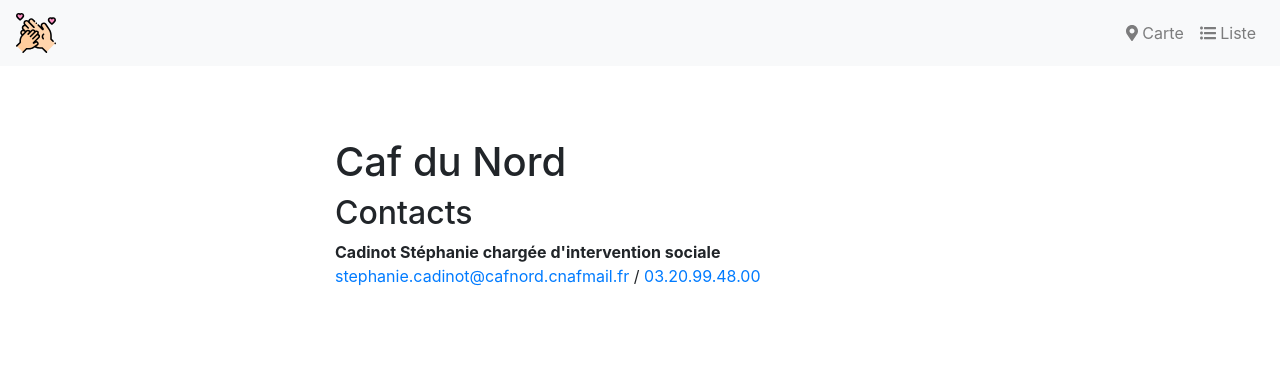
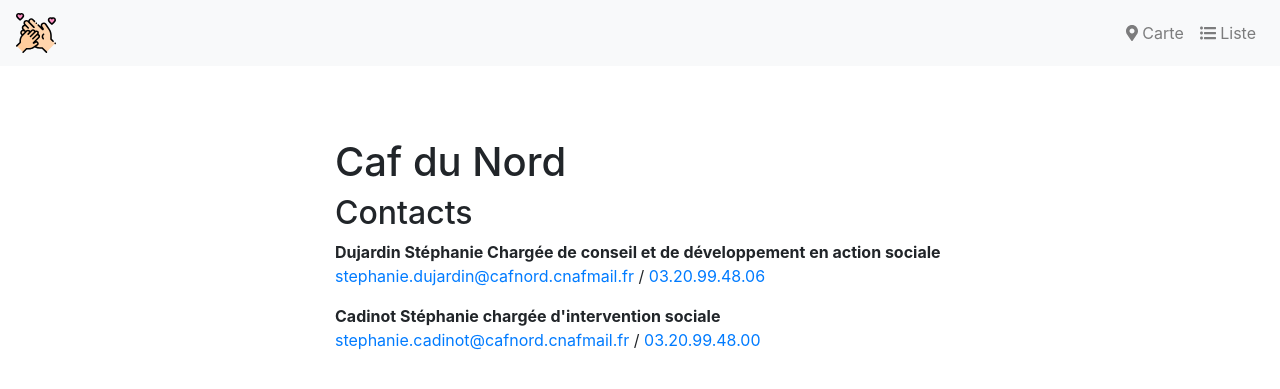
Before and after one commit to commissionparentalite/commissionparentalite.github.io, a Jekyll site: the page built from _membres/caf-du-nord.md, in a window 1280 px wide. Shown: the top 389 px of the page. Built offline with Jekyll 4.4.1, drawn with Linux system fonts in a browser that asks for light colours; nearby versions of some CDN libraries.

Commit message:
Update from Forestry.io - Updated caf-du-nord.md

```diff
--- a/_membres/caf-du-nord.md
+++ b/_membres/caf-du-nord.md
@@ -14,6 +14,9 @@
 logo: ''
 keywords: []
 contacts:
+- name: Dujardin Stéphanie Chargée de conseil et de développement en action sociale
+  mail: stephanie.dujardin@cafnord.cnafmail.fr
+  phone: 03.20.99.48.06
 - mail: stephanie.cadinot@cafnord.cnafmail.fr
   phone: 03.20.99.48.00
   name: Cadinot Stéphanie chargée d'intervention sociale
```
